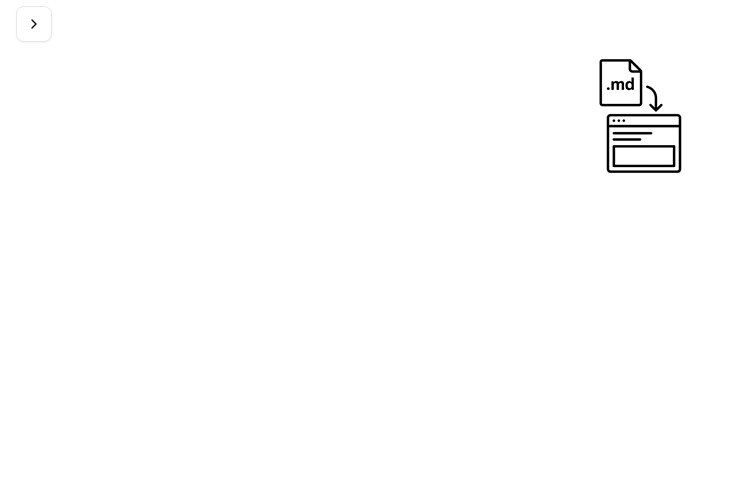
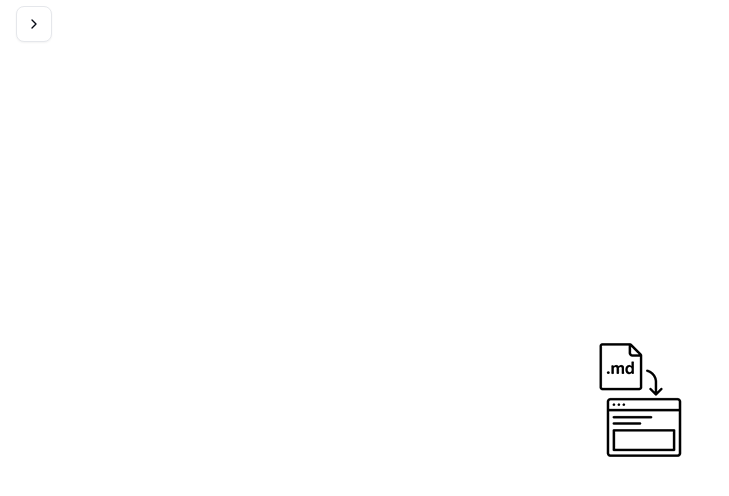
Before and after one commit to Virabyan99/premium-markdown-viewer-3-34f278999a2abb99ae45d19b1c84189d648b4f81, a Next.js app: page / in a window 1280 px wide. Shown: the top 496 px of the page, without its empty margins (0-729 px from the left). Built offline with nearby package versions, Linux system fonts and the light colour scheme.

Commit message:
Ui also corrrected

```diff
--- a/app/page.tsx
+++ b/app/page.tsx
@@ -1,6 +1,6 @@
 'use client';
 
-import { useState, useEffect } from 'react';
+import { useState, useEffect, useRef } from 'react';
 import FileDrop from '@/components/FileDrop';
 import LexicalViewer from '@/components/LexicalViewer';
 import { parseMarkdownToAst } from '@/lib/parseMarkdownAst';
@@ -10,23 +10,23 @@ import { FileSidebar } from '@/components/FileSidebar';
 import { useFileStore } from '@/lib/fileStore';
 
 export default function HomePage() {
-  // State for Lexical JSON, loading, and error handling
   const [lexicalJson, setLexicalJson] = useState<string | null>(null);
   const [loading, setLoading] = useState(false);
   const [error, setError] = useState<string | null>(null);
+  const [isDraggingOver, setIsDraggingOver] = useState(false);
 
-  // Access Zustand store for file management
   const files = useFileStore((s) => s.files);
   const activeFileId = useFileStore((s) => s.activeFileId);
   const loadFiles = useFileStore((s) => s.loadFiles);
   const addFile = useFileStore((s) => s.addFile);
 
-  // Load persisted files from IndexedDB on component mount
+  const mainRef = useRef<HTMLDivElement>(null);
+  const dragCounterRef = useRef(0);
+
   useEffect(() => {
     loadFiles();
   }, [loadFiles]);
 
-  // Process the active file's Markdown to Lexical JSON when activeFileId or files change
   useEffect(() => {
     if (!activeFileId) {
       setLexicalJson(null);
@@ -52,38 +52,87 @@ export default function HomePage() {
     })();
   }, [activeFileId, files]);
 
-  // Handle file upload by creating a new MarkdownFile and adding it to the store
   const handleFileRead = async (content: string, fileName: string) => {
     const newFile = {
-      id: crypto.randomUUID(), // Generate a unique ID
+      id: crypto.randomUUID(),
       name: fileName,
       content,
       createdAt: Date.now(),
     };
-    await addFile(newFile); // Add to store, which persists it and sets it as active
+    await addFile(newFile);
   };
 
+  useEffect(() => {
+    const mainElement = mainRef.current;
+    if (!mainElement) return;
+
+    const handleDragEnter = (e: DragEvent) => {
+      e.preventDefault();
+      dragCounterRef.current++;
+      if (dragCounterRef.current === 1) {
+        setIsDraggingOver(true);
+      }
+    };
+
+    const handleDragLeave = (e: DragEvent) => {
+      e.preventDefault();
+      dragCounterRef.current--;
+      if (dragCounterRef.current === 0) {
+        setIsDraggingOver(false);
+      }
+    };
+
+    const handleDragOver = (e: DragEvent) => {
+      e.preventDefault();
+    };
+
+    const handleDrop = (e: DragEvent) => {
+      e.preventDefault();
+      setIsDraggingOver(false);
+      dragCounterRef.current = 0;
+      const file = e.dataTransfer.files[0];
+      if (file && file.name.endsWith('.md')) {
+        const reader = new FileReader();
+        reader.onload = () => {
+          handleFileRead(reader.result as string, file.name);
+        };
+        reader.readAsText(file);
+      } else {
+        alert('Please drop a .md file only.');
+      }
+    };
+
+    mainElement.addEventListener('dragenter', handleDragEnter);
+    mainElement.addEventListener('dragleave', handleDragLeave);
+    mainElement.addEventListener('dragover', handleDragOver);
+    mainElement.addEventListener('drop', handleDrop);
+
+    return () => {
+      mainElement.removeEventListener('dragenter', handleDragEnter);
+      mainElement.removeEventListener('dragleave', handleDragLeave);
+      mainElement.removeEventListener('dragover', handleDragOver);
+      mainElement.removeEventListener('drop', handleDrop);
+    };
+  }, [handleFileRead]);
+
   return (
-    <div className="flex justify-center  h-screen">
-      {/* Sidebar for file navigation */}
+    <div className="flex h-screen">
       <FileSidebar />
-      {/* Main content area */}
-      <main className="p-4 overflow-y-auto w-full max-w-4xl rounded-lg">
-        {/* Show FileDrop when no file is selected */}
+      <main
+        ref={mainRef}
+        className={`flex-1 p-4 overflow-y-auto ${isDraggingOver ? 'bg-gray-100' : ''}`}
+      >
         {!activeFileId && <FileDrop onFileRead={handleFileRead} />}
-        {/* Loading state */}
         {loading && (
           <Card>
             <CardContent className="pt-6 text-gray-500">Loading...</CardContent>
           </Card>
         )}
-        {/* Error state */}
         {error && (
           <Card className="border-red-300">
             <CardContent className="pt-6 text-red-500">{error}</CardContent>
           </Card>
         )}
-        {/* Display LexicalViewer when content is ready */}
         {lexicalJson && !loading && !error && <LexicalViewer json={lexicalJson} />}
       </main>
     </div>
--- a/components/FileDrop.tsx
+++ b/components/FileDrop.tsx
@@ -1,13 +1,14 @@
 'use client';
 
-import { useRef } from 'react';
+import { useRef, useState } from 'react';
 
 export default function FileDrop({
   onFileRead,
 }: {
-  onFileRead: (content: string, fileName: string) => void; // Updated type
+  onFileRead: (content: string, fileName: string) => void;
 }) {
   const inputRef = useRef<HTMLInputElement>(null);
+  const [isDragging, setIsDragging] = useState(false);
 
   const handleChange = (e: React.ChangeEvent<HTMLInputElement>) => {
     const file = e.target.files?.[0];
@@ -20,15 +21,48 @@ export default function FileDrop({
       return;
     }
     const reader = new FileReader();
-    reader.onload = () => onFileRead(reader.result as string, file.name); // Pass file.name
+    reader.onload = () => onFileRead(reader.result as string, file.name);
     reader.readAsText(file);
   };
 
+  const handleDragEnter = (e: React.DragEvent) => {
+    e.preventDefault();
+    e.stopPropagation();
+    setIsDragging(true);
+  };
+
+  const handleDragLeave = (e: React.DragEvent) => {
+    e.preventDefault();
+    e.stopPropagation();
+    setIsDragging(false);
+  };
+
+  const handleDragOver = (e: React.DragEvent) => {
+    e.preventDefault();
+    e.stopPropagation();
+  };
+
+  const handleDrop = (e: React.DragEvent) => {
+    e.preventDefault();
+    e.stopPropagation();
+    setIsDragging(false);
+    const file = e.dataTransfer.files[0];
+    if (file) processFile(file);
+  };
+
   return (
-    <div className="w-full min-h-[200px] flex justify-center items-center p-4">
+    <div
+      className={`w-full h-full flex justify-center items-center p-4 ${
+        isDragging ? 'bg-gray-100' : ''
+      }`}
+      onDragEnter={handleDragEnter}
+      onDragLeave={handleDragLeave}
+      onDragOver={handleDragOver}
+      onDrop={handleDrop}
+      onClick={() => inputRef.current?.click()}
+    >
       <img
         src="/transparent_icon.png"
-        onClick={() => inputRef.current?.click()}
         className="w-32 h-32 cursor-pointer"
       />
       <input
--- a/components/FileSidebar.tsx
+++ b/components/FileSidebar.tsx
@@ -3,7 +3,7 @@
 import { Sheet, SheetContent, SheetTrigger, SheetTitle } from '@/components/ui/sheet';
 import { Button } from '@/components/ui/button';
 import { ScrollArea } from '@/components/ui/scroll-area';
-import { ChevronRight, X } from 'lucide-react';
+import { ChevronRight, ChevronLeft } from 'lucide-react';
 import { useFileStore } from '@/lib/fileStore';
 import { useEffect } from 'react';
 
@@ -33,7 +33,7 @@ export function FileSidebar() {
         </Button>
       </SheetTrigger>
       <SheetContent side="left" className="w-64 p-0">
-        <SheetTitle className="m-2">Uploaded Files</SheetTitle>
+        <SheetTitle className="m-2">Recent Files</SheetTitle>
         <ScrollArea className="h-[calc(100%-2rem)]">
           {files.length === 0 ? (
             <p className="text-gray-500 p-2">No files uploaded yet.</p>
@@ -53,7 +53,7 @@ export function FileSidebar() {
                     size="icon"
                     onClick={() => deleteFile(file.id)}
                   >
-                    <X className="h-4 w-4" />
+                    <ChevronLeft className="h-4 w-4" />
                   </Button>
                 </div>
               ))}
```
